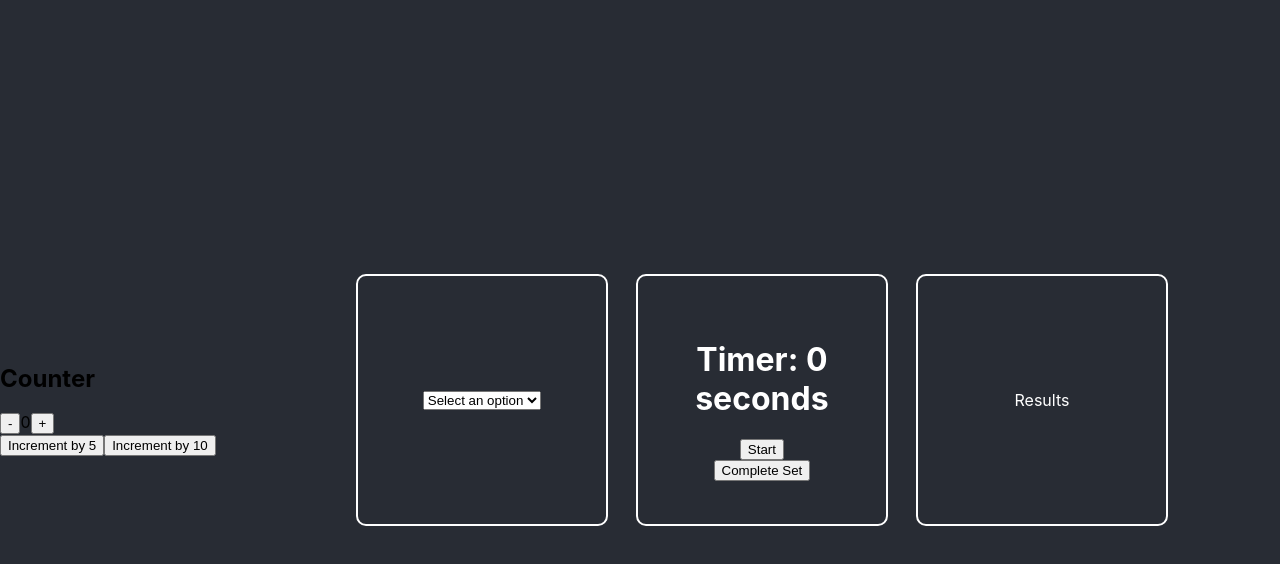
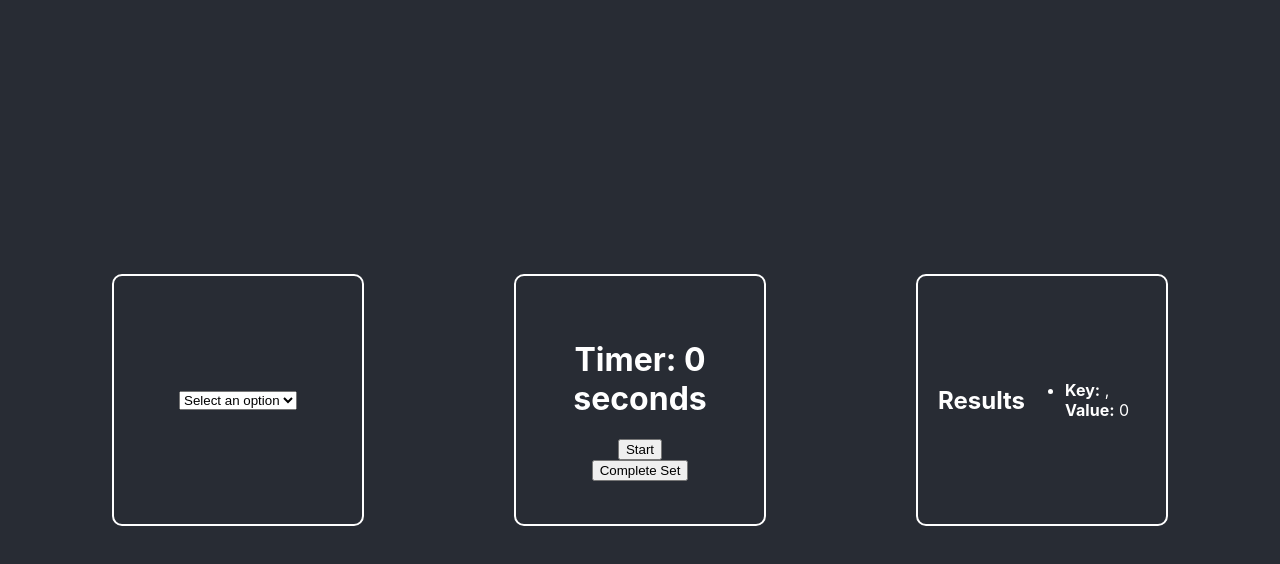
Before and after one commit to Rosenmatt1/pe-web-app, a React (Create React App) app: page / in a window 1280 px wide. Both pictures are taken after a click on the button "Complete Set". Shown: the top 564 px of the page. Built offline with nearby package versions, Linux system fonts and the light colour scheme.

Commit message:
Added a Results component and mapped though the objects.  The value is working but the key is buggy

```diff
--- a/src/App.tsx
+++ b/src/App.tsx
@@ -1,7 +1,8 @@
 import React, { createContext, useState, useContext } from 'react';
 import Timer from './components/timer'
 import Dropdown from './components/dropdown'
-import Counter from './components/counter'
+import Results from './components/results'
+// import Counter from './components/counter'
 import './App.css';
 
 
@@ -14,10 +15,10 @@ const handleSelectOption = (option: string) => {
 function App() {
   return (
     <div className="peapp">
-        <Counter />
+        {/* <Counter /> */}
         <Dropdown options={options} onSelectOption={handleSelectOption} />
         <Timer/>
-        <div className="results"> Results </div>
+        <Results />
     </div>
   );
 }
--- /dev/null
+++ b/src/components/results.tsx
@@ -0,0 +1,22 @@
+import React from 'react';
+import { useSelector } from 'react-redux';
+import { RootState } from '../store/store';
+
+const Results: React.FC = () => {
+  const data = useSelector((state: RootState) => state.data.data);
+
+  return (
+    <div className="results">
+      <h2>Results</h2>
+      <ul>
+        {data.map((item, index) => (
+          <li key={index}>
+            <strong>Key:</strong> {item.key}, <strong>Value:</strong> {item.value}
+          </li>
+        ))}
+      </ul>
+    </div>
+  );
+};
+
+export default Results;
```
